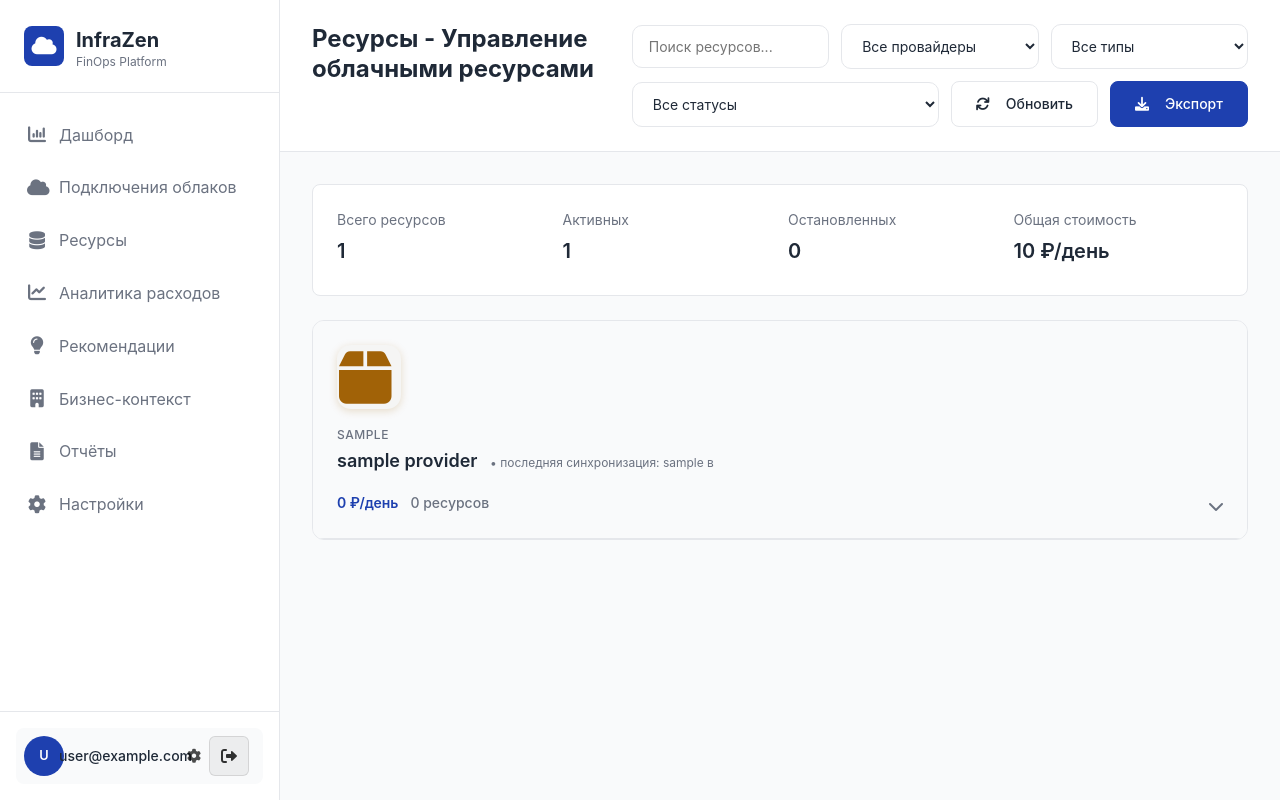
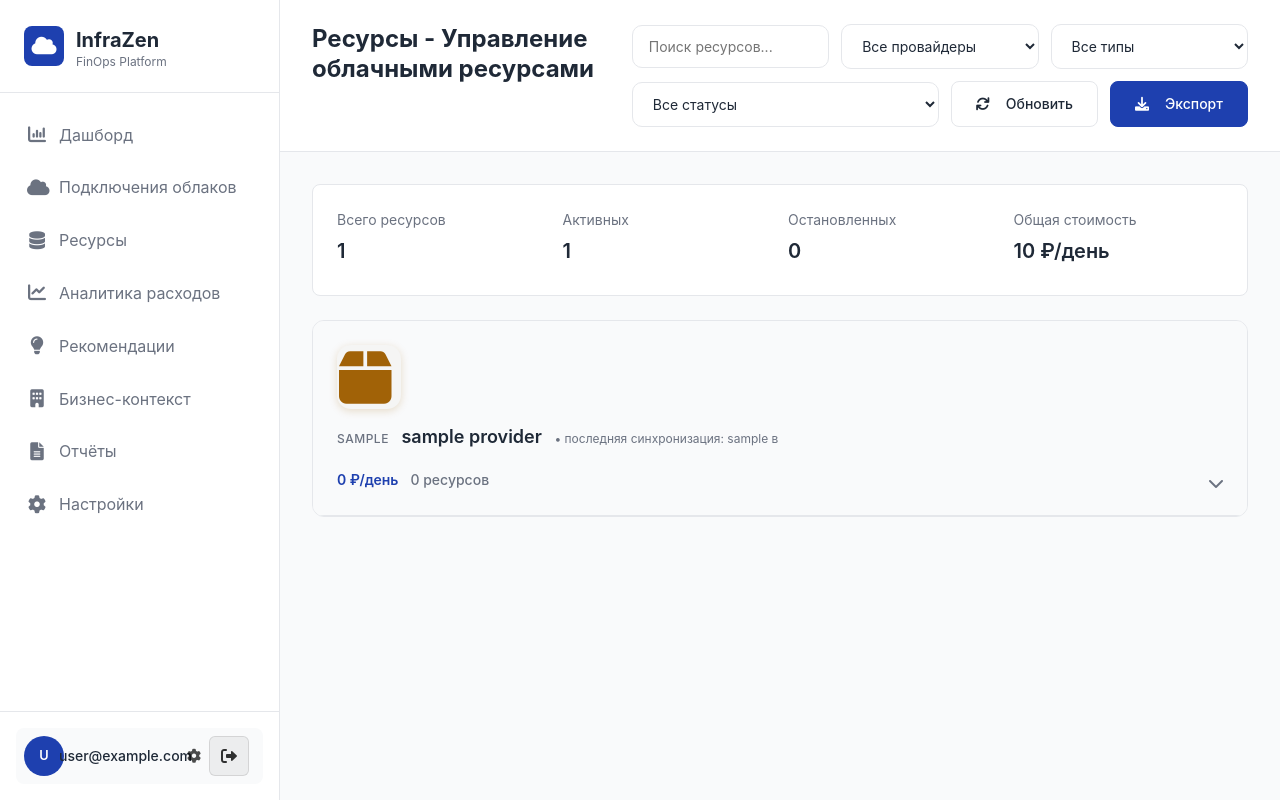
Before and after one commit to colaisr/infrazen, a Flask app: template app/templates/resources.html in a window 1280 px wide. Run offline with Flask 3, Linux system fonts and the light colour scheme; tables that the repository leaves empty hold one stand-in row (values such as "Sample post"); the template is opened without the code that fills it: values that come from a table or form of the project are taken from there, most other values are stand-ins (such as "Sample title", 1, 10 or a date in 2020).

Commit message:
feat: Optimize provider card titles to save vertical space
- Combine provider type and name on single line in resource cards
- Change from vertical layout (BEGET on top, beget- cola below)
- To horizontal layout (BEGET beget- cola on same line)
- Update CSS to make provider-type inline with proper spacing
- Saves vertical space in provider cards for better space utilization

```diff
--- a/app/templates/resources.html
+++ b/app/templates/resources.html
@@ -80,8 +80,8 @@
                     {% endif %}
                 </div>
                 <div class="provider-details">
-                    <div class="provider-type">{{ provider.provider_type|upper }}</div>
                     <div class="provider-name">
+                        <span class="provider-type">{{ provider.provider_type|upper }}</span>
                         {{ provider.connection_name or provider.provider_type|title }}
                         <span class="provider-last-sync">
                             • Последняя синхронизация:
@@ -506,8 +506,8 @@
     text-transform: uppercase;
     letter-spacing: 0.5px;
     font-weight: 500;
-    margin-top: 0;
-    margin-bottom: 0.25rem;
+    margin-right: 0.5rem;
+    display: inline;
 }
 
 .provider-last-sync {
```
